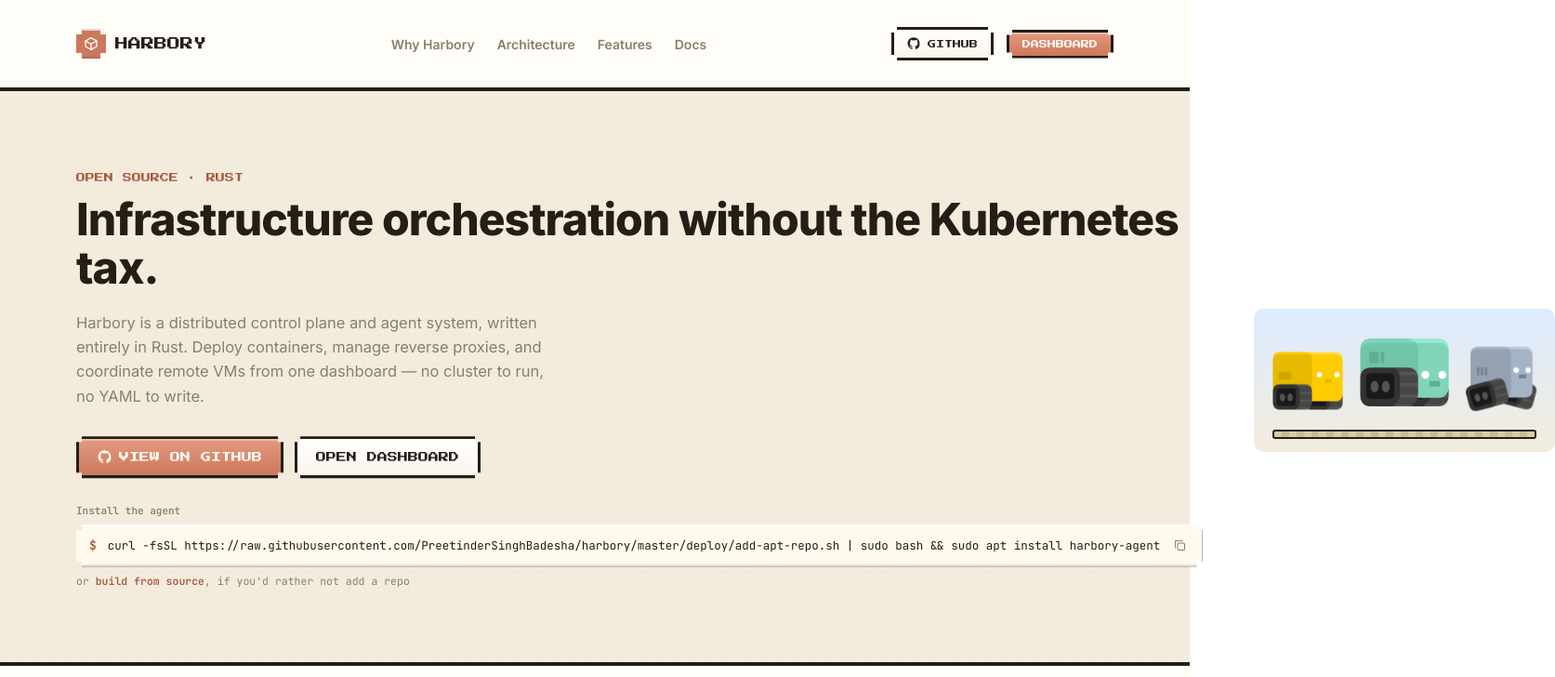
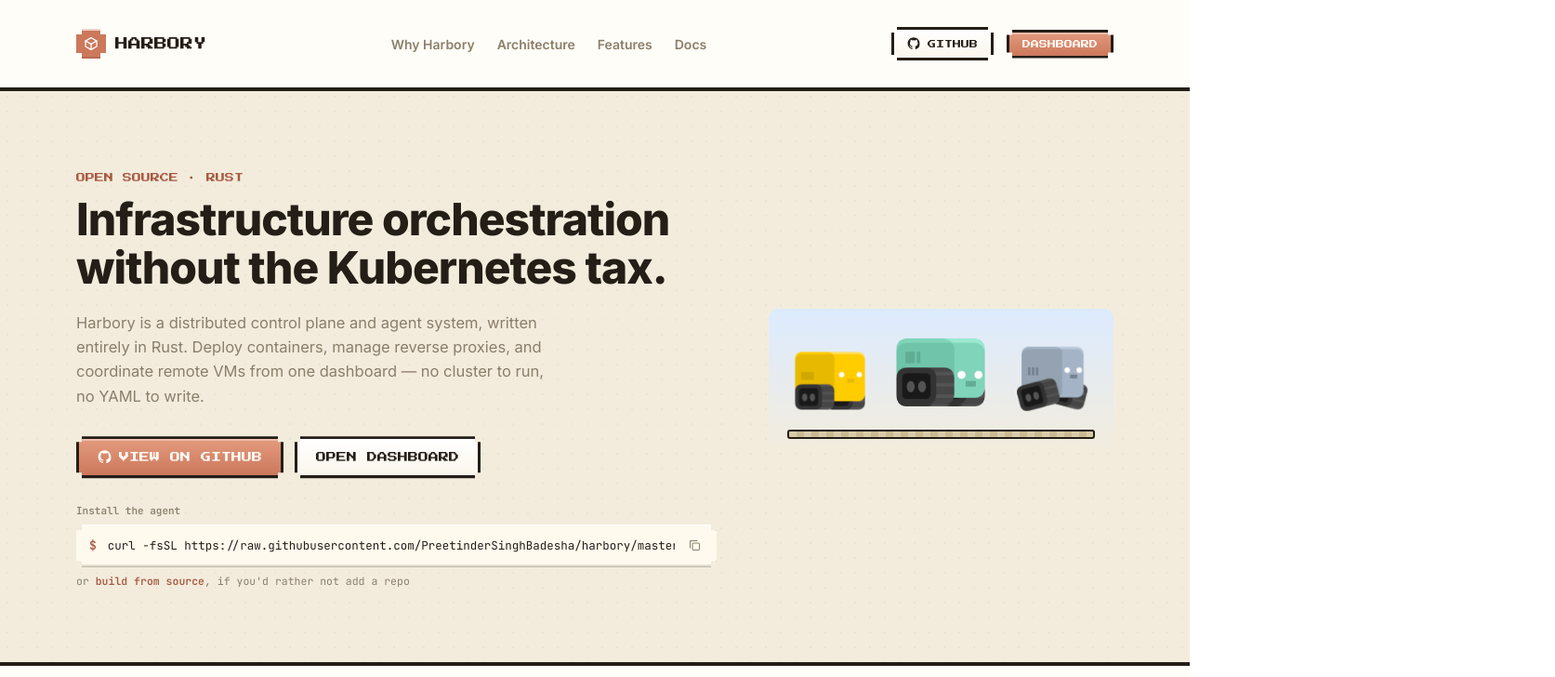
Before and after one commit to PreetinderSinghBadesha/harbory, a React (Vite) app in the folder frontend/: page / in a window 1280 px wide. Shown: the top 728 px of the page at 93% size, 1673 px wide, since content can reach past the window. Built offline with nearby package versions, Linux system fonts and the light colour scheme; no server answers.

Commit message:
feat: create Landing page CSS layout with responsive grid modules

```diff
--- a/frontend/src/pages/Landing.css
+++ b/frontend/src/pages/Landing.css
@@ -6,7 +6,12 @@
 
 .landing-hero-grid {
   display: grid;
-  grid-template-columns: 1.1fr 0.9fr;
+  /* minmax(0, ...) is load-bearing here: without it, a long unbreakable
+     line (the install command's white-space: nowrap code block) forces
+     this column to its content's intrinsic width instead of respecting
+     the grid track, blowing the whole page out to a horizontal scroll
+     rather than letting the code block's own overflow-x: auto handle it. */
+  grid-template-columns: minmax(0, 1.3fr) minmax(0, 0.7fr);
   gap: 56px;
   align-items: center;
 }
```
